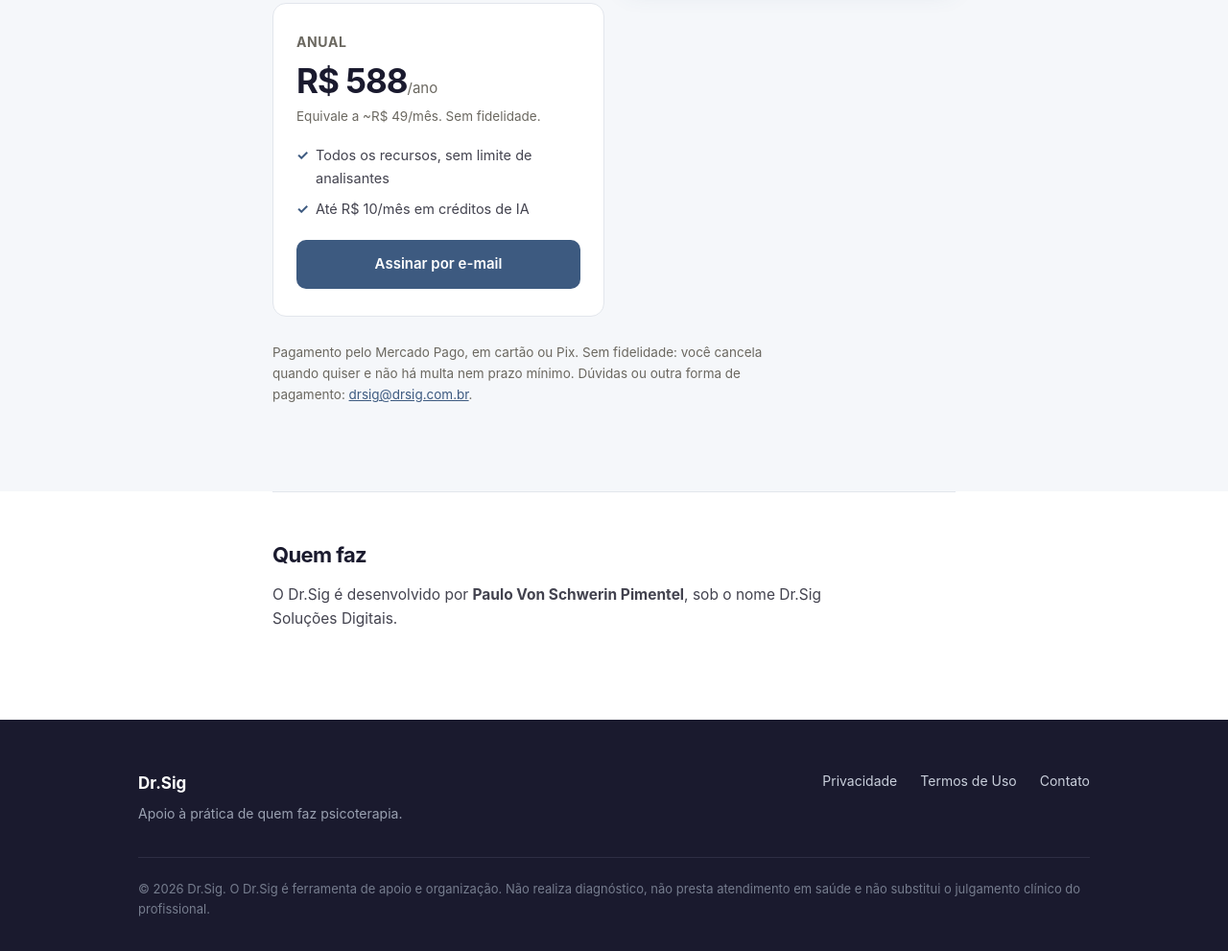
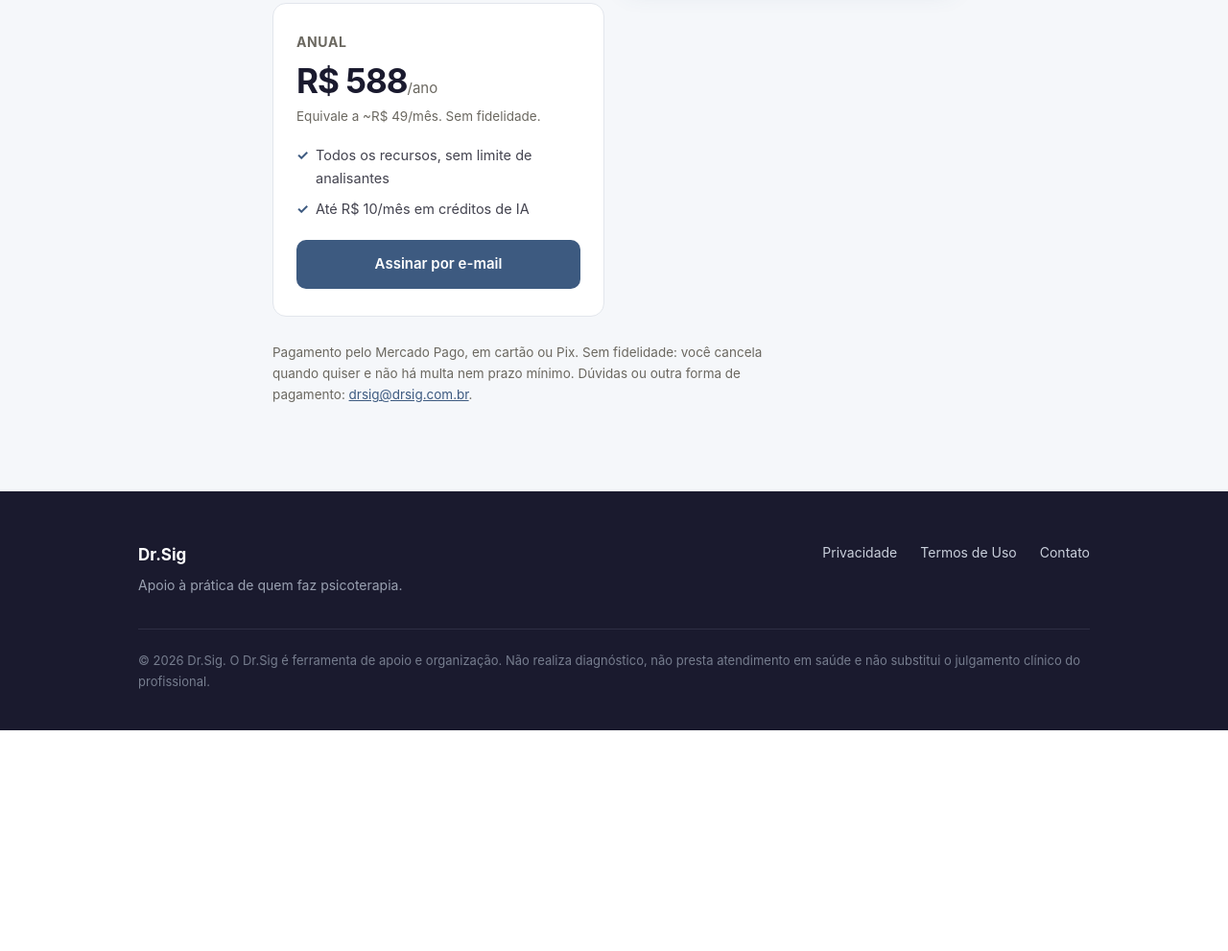
Before and after one commit to paulovsp/drsig-site, a plain HTML site: page index.html in a window 1280 px wide. Shown: the part 4237-5228 px from the top of the page at 96% size. After the commit the page ends 4998 px from the top, so only its background shows below. Drawn offline with Linux system fonts and the light colour scheme.

Commit message:
Remove seção "Quem faz" por completo

```diff
--- a/index.html
+++ b/index.html
@@ -402,18 +402,6 @@ não há multa nem prazo mínimo. Dúvidas ou outra forma de pagamento:
 </div>
 </section>
 
-<section style="padding-top:0;">
-<div class="wrap estreito">
-<div style="border-top:1px solid var(--linha);padding-top:52px;">
-<h2 style="font-size:22px;">Quem faz</h2>
-<p style="font-size:15.5px;max-width:62ch;">
-O Dr.Sig é desenvolvido por <strong>Paulo Von Schwerin Pimentel</strong>, sob o nome
-Dr.Sig Soluções Digitais.
-</p>
-</div>
-</div>
-</section>
-
 <footer>
 <div class="wrap">
 <div class="rodape-topo">
```
